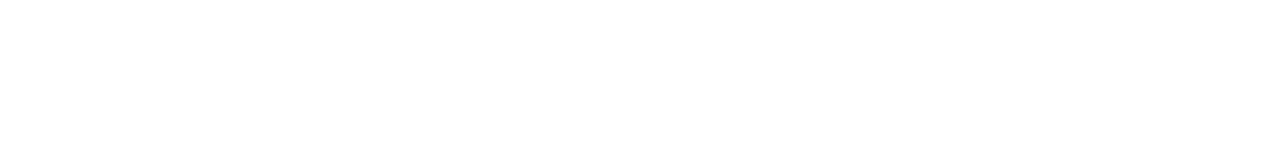
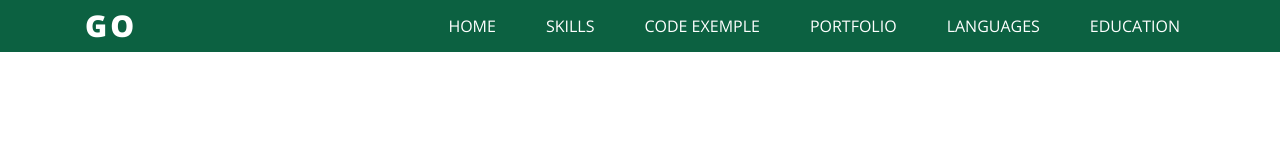
Before and after one commit to gulosmonalieva/Portfolio2, a plain HTML site: page index.html in a window 1280 px wide. Drawn offline with nearby package versions, Linux system fonts and the light colour scheme.

Commit message:
Add header

```diff
--- a/css/style.css
+++ b/css/style.css
@@ -0,0 +1,67 @@
+:root {
+  --accent: #095f3efb;
+  --accent-light: #567c63dc;
+  --accent-white: #fff;
+}
+html {
+  box-sizing: border-box;
+  scroll-behavior: smooth;
+}
+
+*,
+*::before,
+*::after {
+  box-sizing: inherit;
+}
+body {
+  margin: 0;
+  font-family: "Open Sans", sans-serif;
+  color: var(--accent);
+}
+.container {
+  width: 1140px;
+  margin: 0 auto;
+  padding: 0 15px;
+}
+.header {
+  background-color: var(--accent);
+}
+.header a {
+  color: var(--accent-white);
+  text-decoration: none;
+}
+.header-nav {
+  padding: 11px 0;
+  display: flex;
+
+  justify-content: space-between;
+  align-items: center;
+}
+.header-logo {
+  width: 20%;
+  font-size: 30px;
+  line-height: 30px;
+  font-weight: 800;
+  letter-spacing: 3px;
+}
+.header-menu {
+  width: 78%;
+  display: flex;
+  gap: 20px;
+  flex-wrap: wrap;
+  justify-content: flex-end;
+  margin: 0;
+  padding: 0;
+  list-style: none;
+}
+
+.header-menu-link {
+  padding: 15px;
+  font-size: 16px;
+  line-height: 16px;
+  text-transform: uppercase;
+  transition: background-color 0.3s;
+}
+.header-menu-link:hover {
+  background-color: var(--accent-light);
+}
--- a/index.html
+++ b/index.html
@@ -5,6 +5,45 @@
     <meta http-equiv="X-UA-Compatible" content="IE=edge" />
     <meta name="viewport" content="width=device-width, initial-scale=1.0" />
     <title>Portfolio</title>
+    <link rel="preconnect" href="https://fonts.googleapis.com" />
+    <link rel="preconnect" href="https://fonts.gstatic.com" crossorigin />
+    <link
+      href="https://fonts.googleapis.com/css2?family=Open+Sans:wght@300;400;700;800&display=swap"
+      rel="stylesheet"
+    />
+    <link rel="stylesheet" href="css/style.css" />
   </head>
-  <body></body>
+  <body>
+    <header class="header">
+      <div class="container">
+        <div class="header-nav">
+          <a href="#" class="header-logo">GO</a>
+          <ul class="header-menu clear-fix">
+            <li class="header-menu-item">
+              <a href="#home" class="header-menu-link">Home</a>
+            </li>
+
+            <li class="header-menu-item">
+              <a href="#skills" class="header-menu-link">Skills</a>
+            </li>
+
+            <li class="header-menu-item">
+              <a href="#code" class="header-menu-link">Code Exemple</a>
+            </li>
+
+            <li class="header-menu-item">
+              <a href="#portfolio" class="header-menu-link">Portfolio</a>
+            </li>
+
+            <li class="header-menu-item">
+              <a href="#langueges" class="header-menu-link">Languages</a>
+            </li>
+            <li class="header-menu-item">
+              <a href="#education" class="header-menu-link">Education</a>
+            </li>
+          </ul>
+        </div>
+      </div>
+    </header>
+  </body>
 </html>
```
